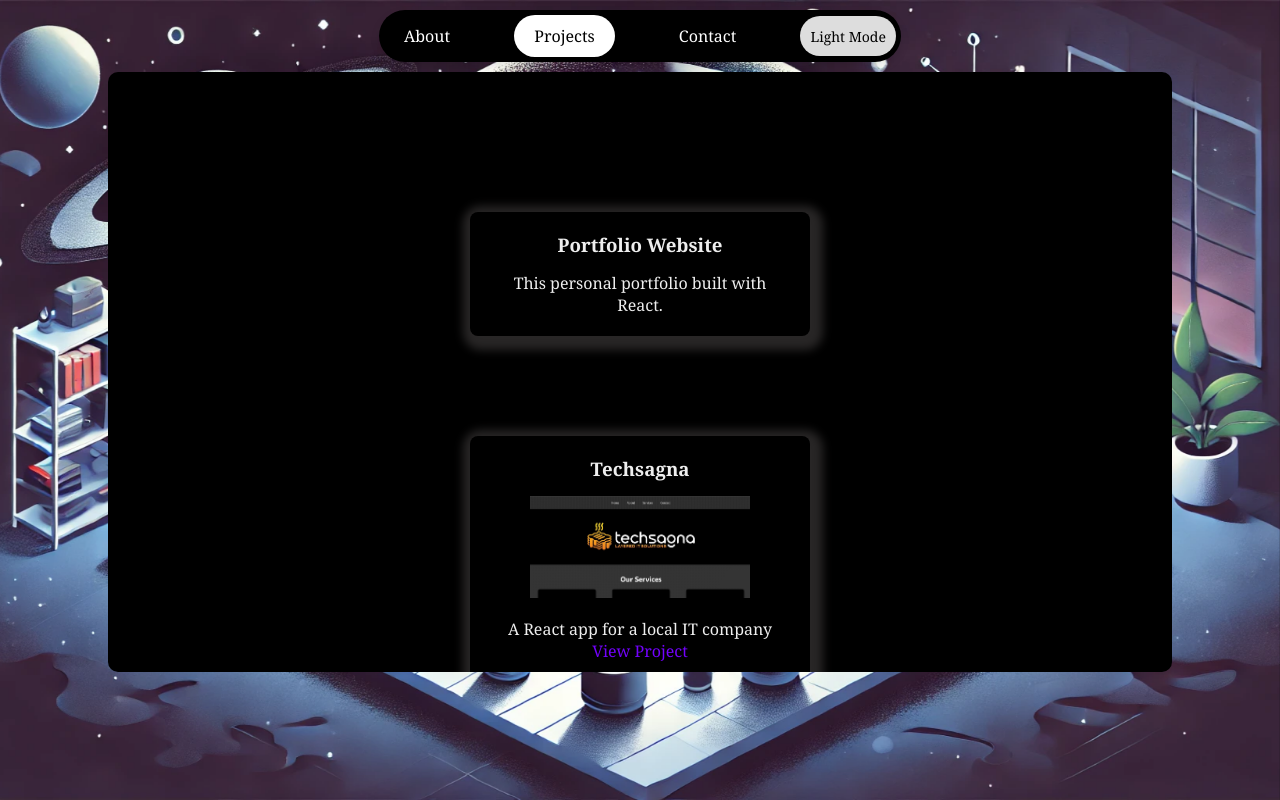
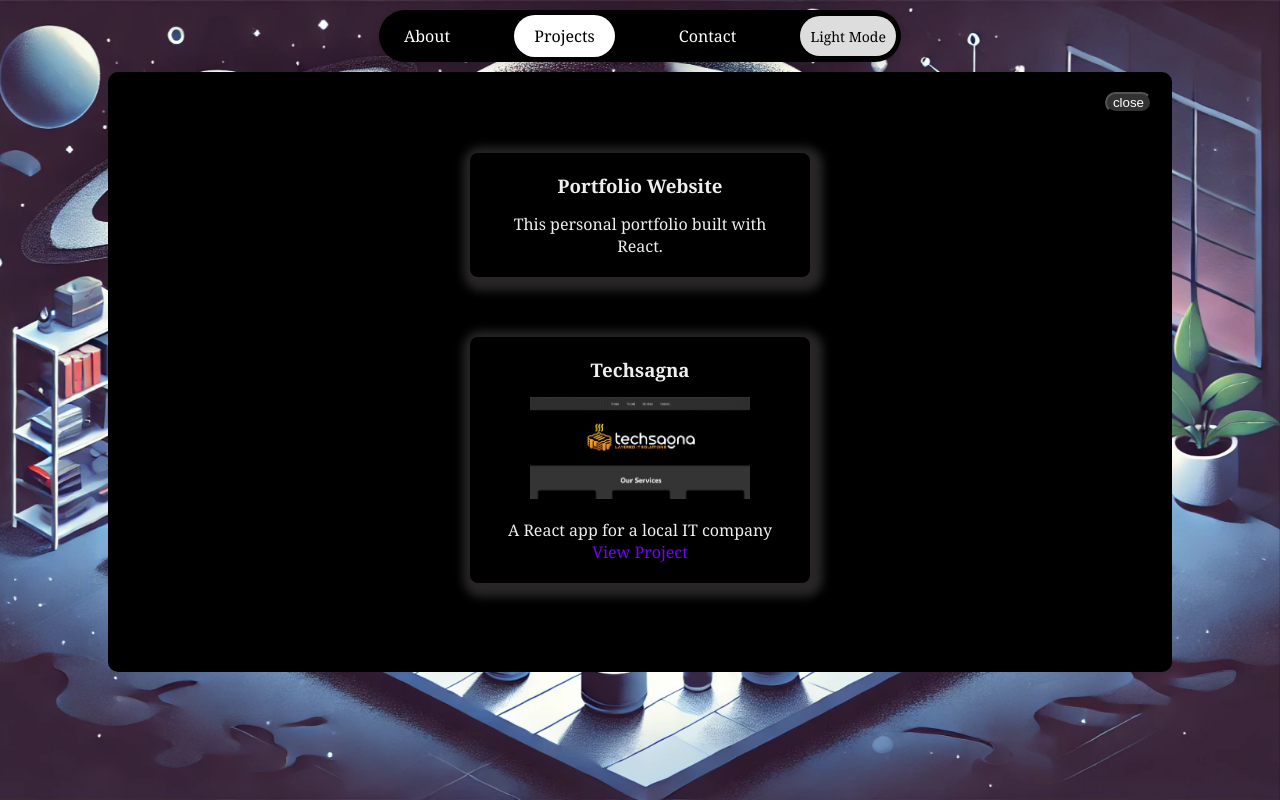
Before and after one commit to spencer-w-mathews/spencermathews, a React (Create React App) app: page / in a window 1280 px wide. Both pictures are taken after a click on the element "Projects". Built offline with nearby package versions, Linux system fonts and the light colour scheme.

Commit message:
add close button

```diff
--- a/src/components/Navigation.css
+++ b/src/components/Navigation.css
@@ -84,6 +84,19 @@
     color: white;
   }
 
+  .x-mark {
+    width: 100%;
+  }
+  .x-mark button{
+    z-index: 90000;
+    display: flex;
+    margin-left: auto;
+    cursor: pointer;
+    background-color: #333;
+    color: #FFF;
+    border-radius: 20px;
+  }
+
   @media (max-width: 768px) {
   .navbar {
     width: 100%;
--- a/src/components/Navigation.jsx
+++ b/src/components/Navigation.jsx
@@ -1,8 +1,8 @@
 import React, { useState, useEffect } from 'react';
 import './Navigation.css';
 
-const Navigation = ({ content, onTabChange, isDarkMode, toggleDarkMode }) => {
-  const [activeTab, setActiveTab] = useState(null);
+const Navigation = ({ content, onTabChange, isDarkMode, toggleDarkMode, activeTab }) => {
+
   const [isOpen, setIsOpen] = useState(false);
 
   useEffect(() => {
@@ -11,12 +11,12 @@ const Navigation = ({ content, onTabChange, isDarkMode, toggleDarkMode }) => {
     const timer = setTimeout(() => {
       activeTab && setIsOpen(true);
       onTabChange(activeTab); // Open the content after closing
-    }, 600); // Match the transition duration for the closing effect
+    }, 500); // Match the transition duration for the closing effect
     return () => clearTimeout(timer);
   }, [activeTab]);
 
   const handleTabClick = (tab) => {
-    setActiveTab(tab);
+    onTabChange(tab);
 
   };
 
@@ -47,6 +47,7 @@ const Navigation = ({ content, onTabChange, isDarkMode, toggleDarkMode }) => {
         className={`tab-content ${isDarkMode ? 'dark-mode' : 'light-mode'} ${isOpen ? 'open' : ''}`}
         style={{ width: '80%' }}
       >
+        <div className='x-mark'><button onClick={() =>onTabChange(null)}>close</button></div>
         {content}
       </div>
     </div>
--- a/src/components/Projects.css
+++ b/src/components/Projects.css
@@ -13,13 +13,13 @@
     flex-direction: column;
     flex-wrap: wrap;
     justify-content: center;
+    gap: 40px;
   }
 
   .project-card {
     background: #000;
     margin-left: auto;
     margin-right: auto;
-    margin-top: 80px;
     border-radius: 8px;
     margin-bottom: 20px;
     width: 300px;
```
